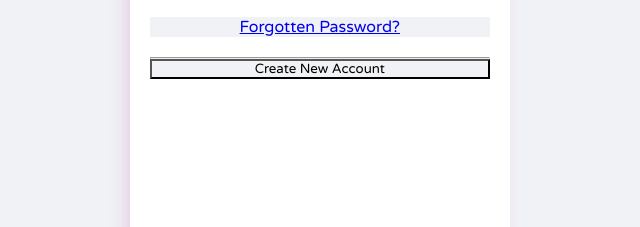
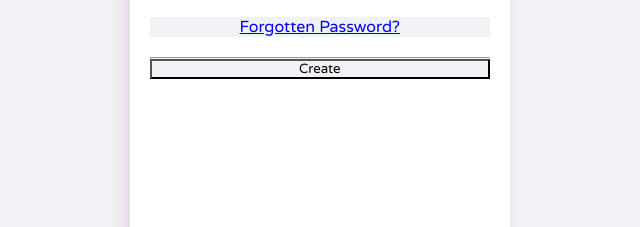
Before and after one commit to Vishal-Kumar-Shaw/facebook-clone-login-signup-page-frontend, a plain HTML site: page index.html in a window 1280 px wide. Shown: the part 364-591 px from the top of the page, 616-1256 px from the left. Drawn offline with Linux system fonts and the light colour scheme; a web font is replaced by a local one.

Commit message:
Netlify test

```diff
--- a/index.html
+++ b/index.html
@@ -22,7 +22,7 @@
                     <button type="submit" class="bluebutton">Login</button><br>
                     <a href="#" class="forget"> Forgotten Password?</a><br>
                     <hr>
-                    <button>Create New Account</button>
+                    <button>Create</button>
                 </div>
             </div>
         </div>
```
